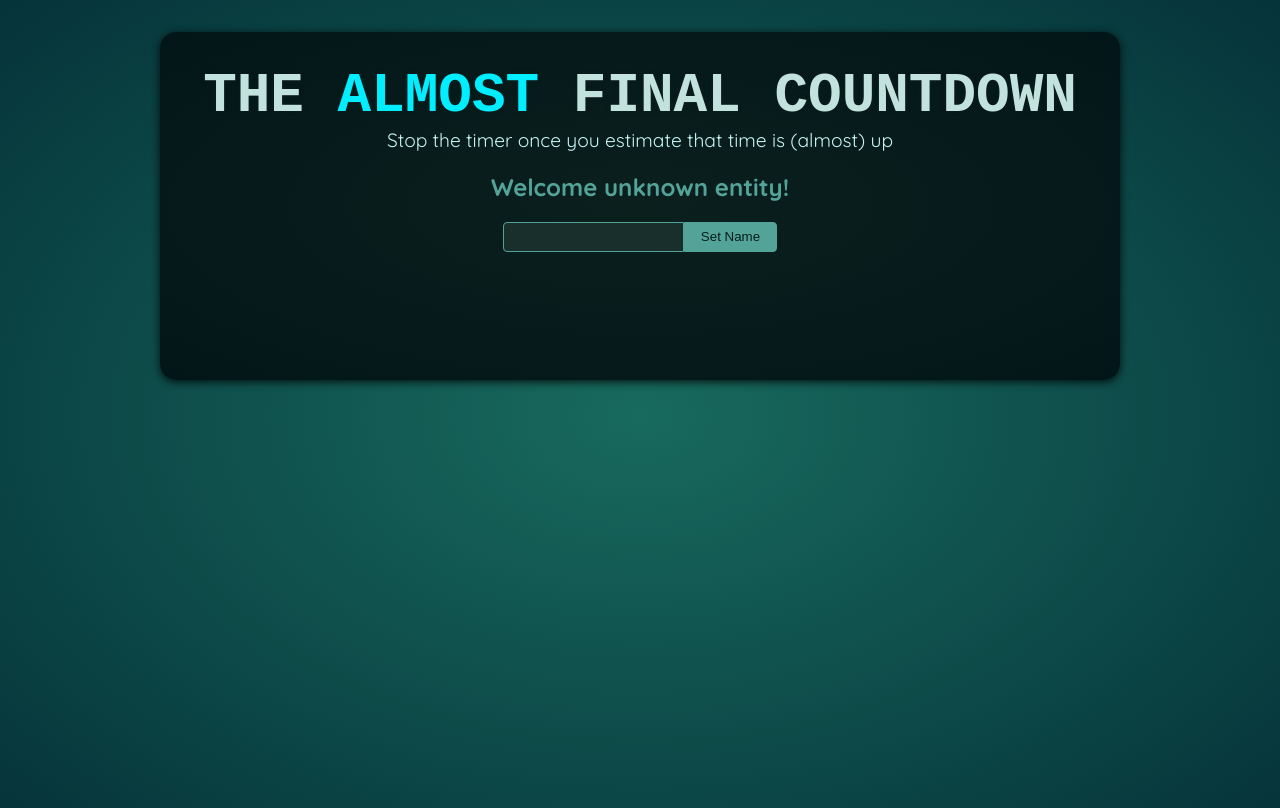
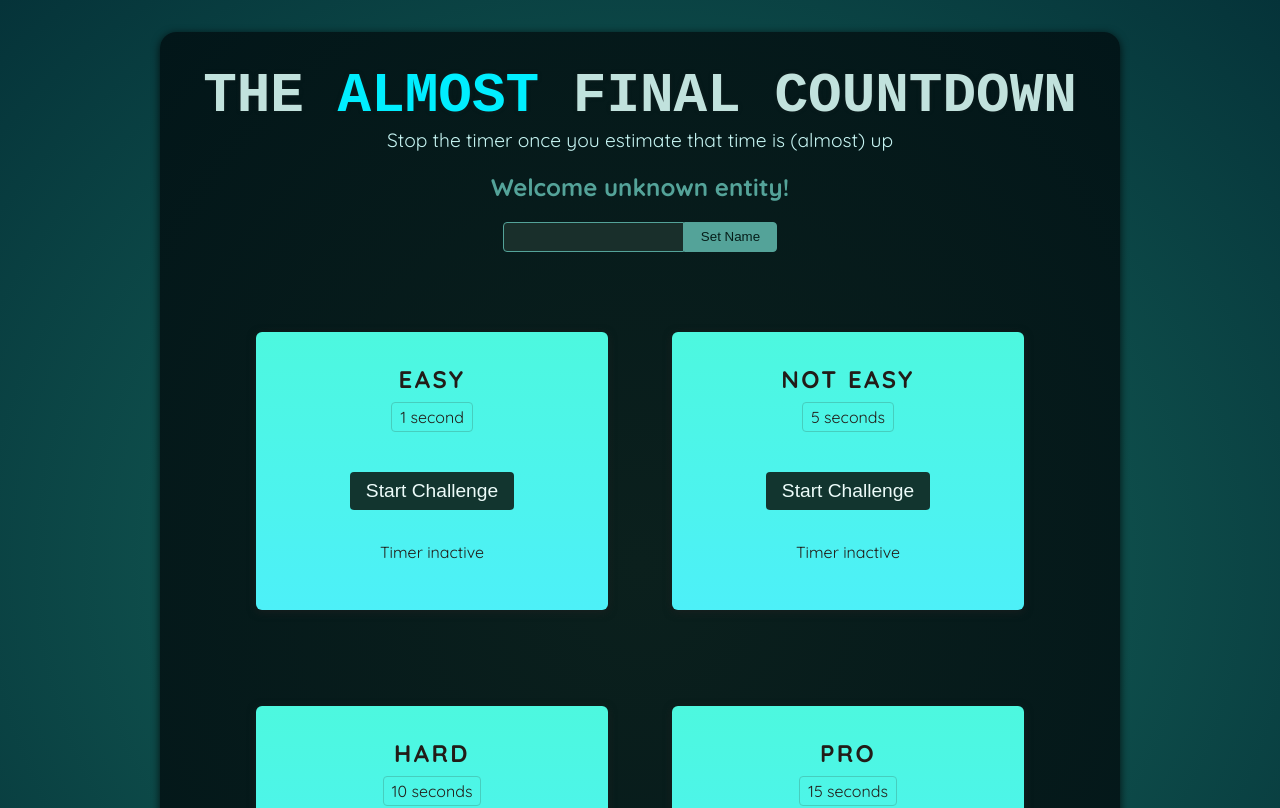
Before and after one commit to samwimmer3/ReactPractice, a React (Vite) app in the folder 06-ref-and-portal/: page / in a window 1280 px wide. Shown: the top 808 px of the page. Built offline with nearby package versions, Linux system fonts and the light colour scheme; a web font is replaced by a local one.

Commit message:
worked with some timers for challenge comp

```diff
--- a/06-ref-and-portal/src/App.jsx
+++ b/06-ref-and-portal/src/App.jsx
@@ -1,10 +1,16 @@
 import Player from './components/Player.jsx';
+import TimerChallenge from './components/TimerChallenge.jsx';
 
 function App() {
   return (
     <>
       <Player />
-      <div id="challenges"></div>
+      <div id="challenges">
+        <TimerChallenge title="Easy" targetTime={1} />
+        <TimerChallenge title="Not Easy" targetTime={5} />
+        <TimerChallenge title="Hard" targetTime={10} />
+        <TimerChallenge title="Pro" targetTime={15} />
+      </div>
     </>
   );
 }
--- /dev/null
+++ b/06-ref-and-portal/src/components/TimerChallenge.jsx
@@ -0,0 +1,44 @@
+
+ import { useState, useRef } from "react";
+
+ export default function TimerChallenge({title, targetTime})
+ {
+    const timer = useRef();
+    const [timeExpired, setTimeExpired] = useState(false);
+    const [timeStarted, setTimeStarted] = useState(false);
+
+
+    function handleStart() {
+        setTimeStarted(true);
+
+        timer.current = setTimeout(() => {
+            setTimeExpired(true);
+        }, targetTime * 1000);
+    }
+
+    function handleStop() {
+        clearTimeout(timer.current);
+        setTimeStarted(false);
+        setTimeExpired(false);
+    }
+
+
+
+    return (
+        <section className="challenge">
+            <h2>{title}</h2>
+            {timeExpired && <p>You lost</p>}
+            <p className = "challenge-time">
+                {targetTime} second{targetTime > 1 ? "s" : ""}
+            </p>
+            <p>
+                <button onClick={timeStarted? handleStop : handleStart}>
+                    {timeStarted ? "Stop" : "Start"} Challenge
+                </button>
+            </p>
+            <p className = {timeStarted ? 'active' : undefined}>
+                {timeStarted ? "Timer Started" : "Timer inactive"}
+            </p>
+        </section>
+    );
+ }
```
